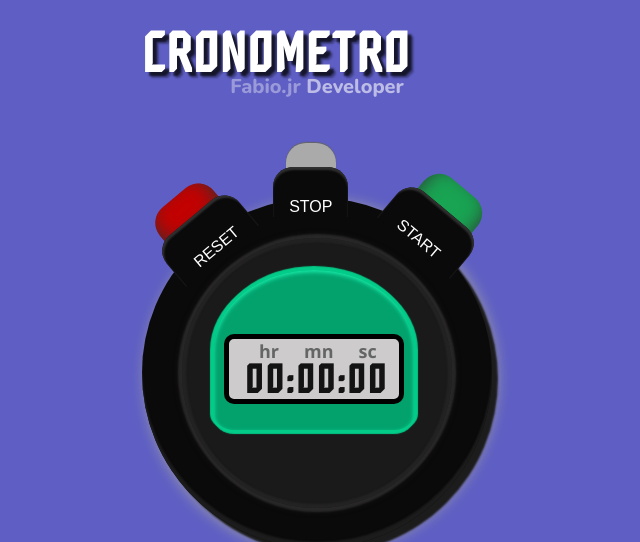
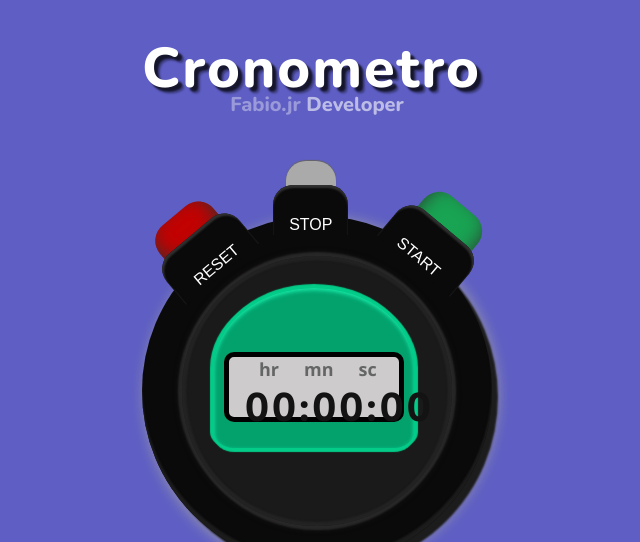
Before and after one commit to fjunior-amorim/cronometro, a plain HTML site: page index.html in a window 1280 px wide. Shown: the top 542 px of the page, without its empty margins (323-963 px from the left). Drawn offline with nearby package versions, Linux system fonts and the light colour scheme.

Commit message:
alteração das fontes

```diff
--- a/style.css
+++ b/style.css
@@ -30,7 +30,7 @@ section {
 }
 .titulo {
     margin-top: 30px;
-    font-family: 'dasher', sans-serif;
+    font-family: 'Nunito', sans-serif;
     font-size: 3.5em;
     letter-spacing: 2px;
     color: white;
@@ -218,7 +218,7 @@ section {
     text-align: center;
     font-size: 2.5em;
     padding-top: 0px;
-    font-family: 'dasher';
+    font-family: 'Nunito', sans-serif;
     letter-spacing: 3px;
     color: rgb(19, 19, 19);
 }
```
